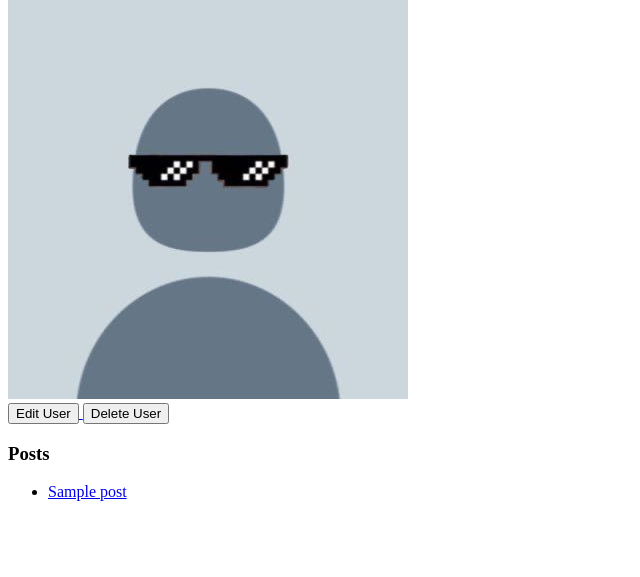
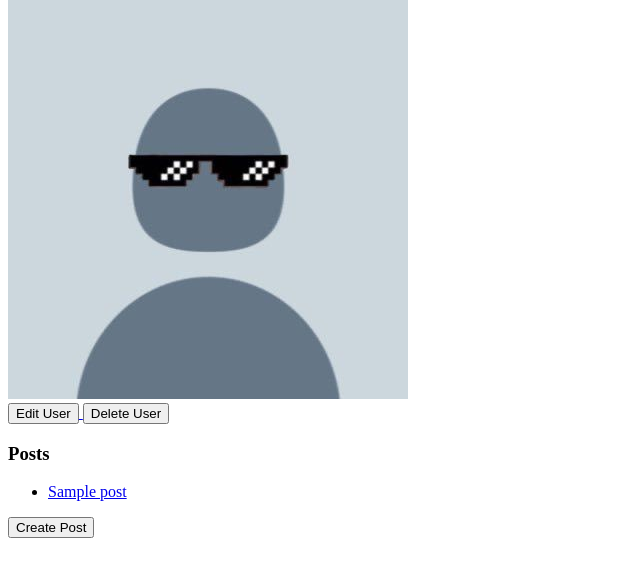
Before and after one commit to themakjones/usf-exercises, a Flask app: page /users/1 in a window 1280 px wide. Shown: the part 128-705 px from the top of the page, without its empty margins (0-640 px from the left). Run offline with Flask 2, Linux system fonts and the light colour scheme; tables that the repository leaves empty hold one stand-in row (values such as "Sample post").

Commit message:
added routes for edit and delete post

```diff
--- a/unit27-sqlalchemy/flask-blogly/app.py
+++ b/unit27-sqlalchemy/flask-blogly/app.py
@@ -102,3 +102,37 @@ def new_post(user_id):
 
         return redirect(f'/users/{user.id}')
     return render_template('new_post.html', user=user)
+
+@app.route('/posts/<int:post_id>')
+def post_detail_page(post_id):
+    """Shows details of a post"""
+
+    post = Post.query.get_or_404(post_id)
+    return render_template('post_details.html', post=post)
+
+@app.route('/posts/<int:post_id>/edit', methods=['POST', 'GET'])
+def edit_post(post_id):
+    """Renders edit post form and handles submission of form"""
+
+    post = Post.query.get_or_404(post_id)
+
+    if request.method == 'POST':
+        post.title = request.form['title']
+        post.content = request.form['content']
+
+        db.session.add(post)
+        db.session.commit()
+
+        return redirect('/users')
+    return render_template('edit_post.html', post=post)
+
+@app.route('/posts/<int:post_id>/delete')
+def delete_post(post_id):
+
+
+    post = Post.query.filter_by(id=post_id)
+    post.delete()
+    db.session.commit()
+
+    flash('Post has been deleted')
+    return redirect('/users')
--- a/unit27-sqlalchemy/flask-blogly/templates/user_profile.html
+++ b/unit27-sqlalchemy/flask-blogly/templates/user_profile.html
@@ -19,5 +19,8 @@
     </li>
     {% endfor %}
   </ul>
+  <a href="/users/{{ user.id }}/posts/new">
+    <button>Create Post</button>
+  </a>
 </div>
 {% endblock %}
```
Also changed, not shown: unit27-sqlalchemy/flask-blogly/templates/edit_post.html (added, +17 -0 lines), unit27-sqlalchemy/flask-blogly/templates/post_details.html (added, +16 -0 lines).
